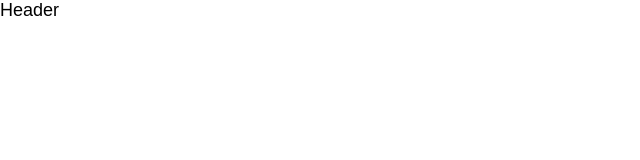
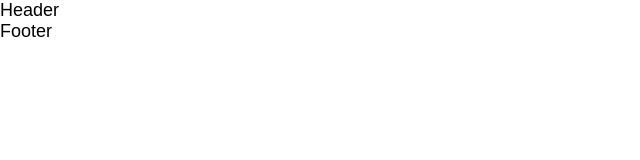
Before and after one commit to ooloo-io/github-flow-gustavo-angeli, a website: page src/index.html in a window 1280 px wide. Shown: the full height of the page, 0-640 px from the left. Drawn offline with nearby package versions, Linux system fonts and the light colour scheme.

Commit message:
implementing page footer

```diff
--- a/src/index.html
+++ b/src/index.html
@@ -16,5 +16,8 @@
     <header class="header">
     Header
   </header>
+  <footer class="footer">
+    Footer
+  </footer>
 </body>
 </html>
```
